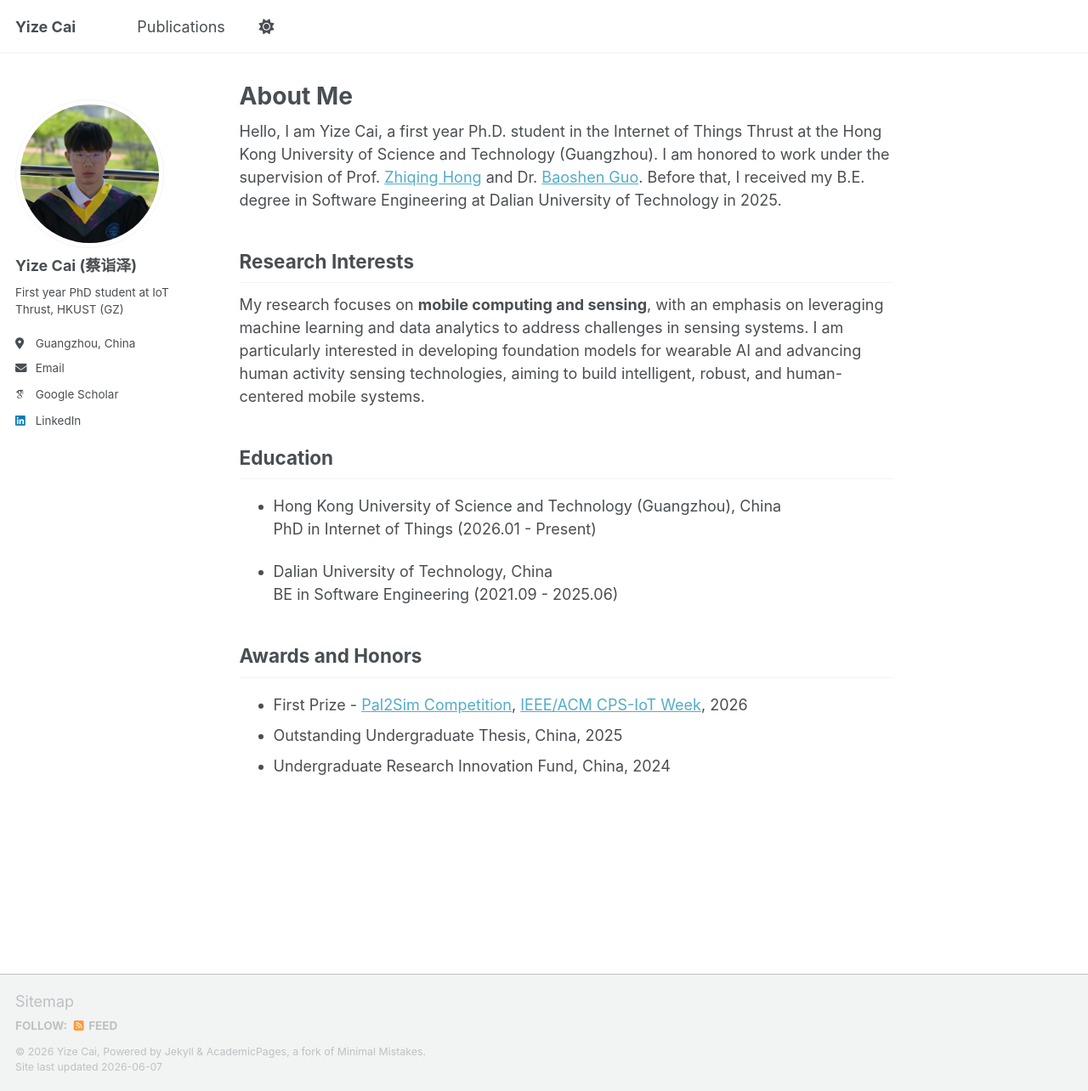
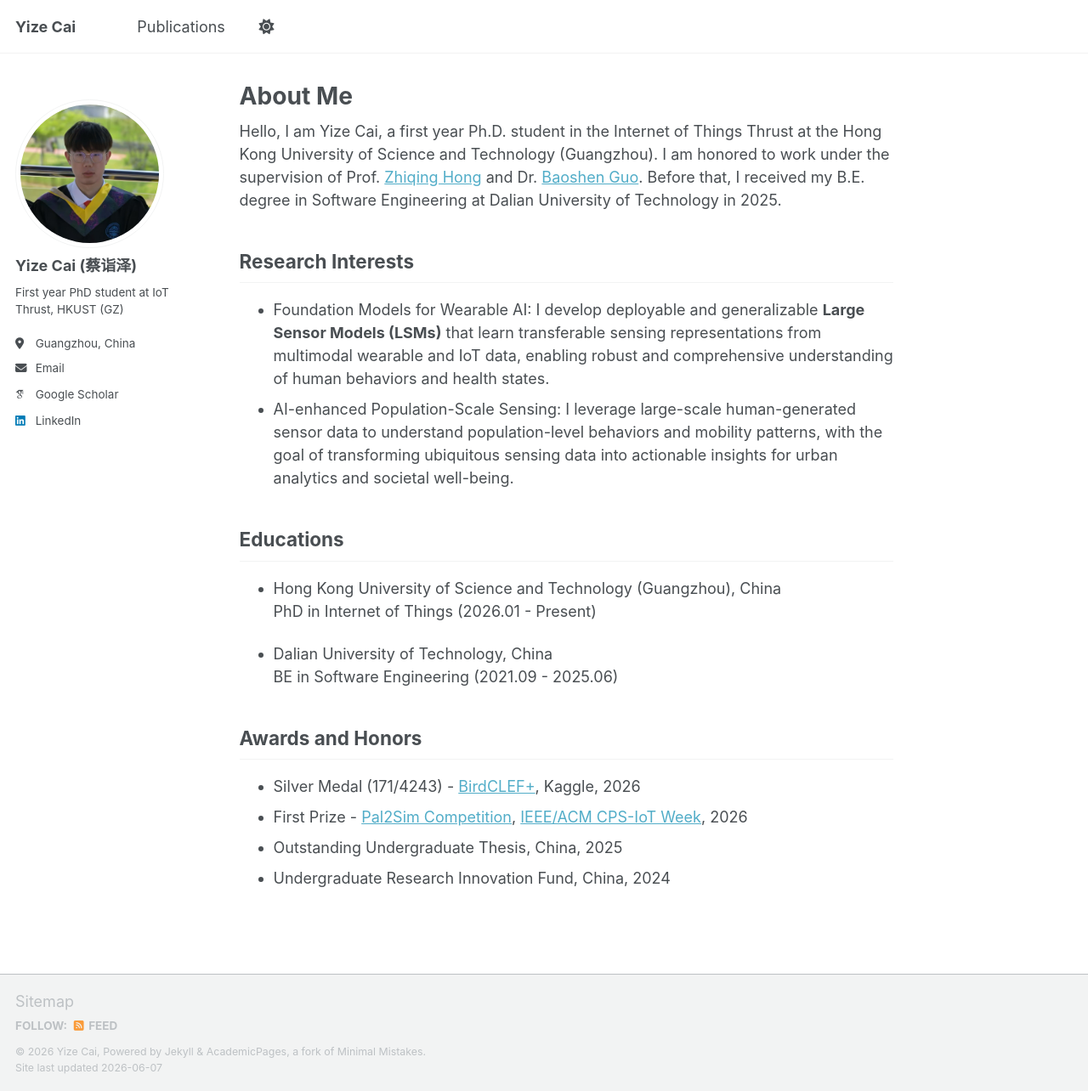
Before and after one commit to saiketa/saiketa.github.io, a Jekyll site: the page built from _pages/about.md, in a window 1280 px wide and 1284 px high. Shown: the whole window at 85% size. Built offline with Jekyll 4.4.1, drawn with Linux system fonts in a browser that asks for light colours; some web fonts are replaced; a script bundle is joined from its source files by our own code; library files that are not in the unit come from our copies.

Commit message:
Update about.md

```diff
--- a/_pages/about.md
+++ b/_pages/about.md
@@ -11,9 +11,10 @@ Hello, I am Yize Cai, a first year Ph.D. student in the Internet of Things Thrus
 
 ## Research Interests
 
-My research focuses on **mobile computing and sensing**, with an emphasis on leveraging machine learning and data analytics to address challenges in sensing systems. I am particularly interested in developing foundation models for wearable AI and advancing human activity sensing technologies, aiming to build intelligent, robust, and human-centered mobile systems.
+- Foundation Models for Wearable AI: I develop deployable and generalizable **Large Sensor Models (LSMs)** that learn transferable sensing representations from multimodal wearable and IoT data, enabling robust and comprehensive understanding of human behaviors and health states.
+- AI-enhanced Population-Scale Sensing: I leverage large-scale human-generated sensor data to understand population-level behaviors and mobility patterns, with the goal of transforming ubiquitous sensing data into actionable insights for urban analytics and societal well-being.
 
-## Education
+## Educations
 
 - Hong Kong University of Science and Technology (Guangzhou), China<br>
   PhD in Internet of Things (2026.01 - Present)
@@ -23,6 +24,7 @@ My research focuses on **mobile computing and sensing**, with an emphasis on lev
 
 ## Awards and Honors
 
+- Silver Medal (171/4243) - [BirdCLEF+](https://www.kaggle.com/competitions/birdclef-2026), Kaggle, 2026
 - First Prize - [Pal2Sim Competition](https://www.pal2sim.com/?tab=competition), [IEEE/ACM CPS-IoT Week](https://www.linkedin.com/posts/cps-iot-week_cpsiot-pal2sim-ai-activity-7460298236394762240-Hv1U?utm_source=share&utm_medium=member_desktop&rcm=ACoAABti_9EBsNaBZm3E9qkjJTG9OBSjQG2T1hI), 2026
 - Outstanding Undergraduate Thesis, China, 2025
 - Undergraduate Research Innovation Fund, China, 2024
```
